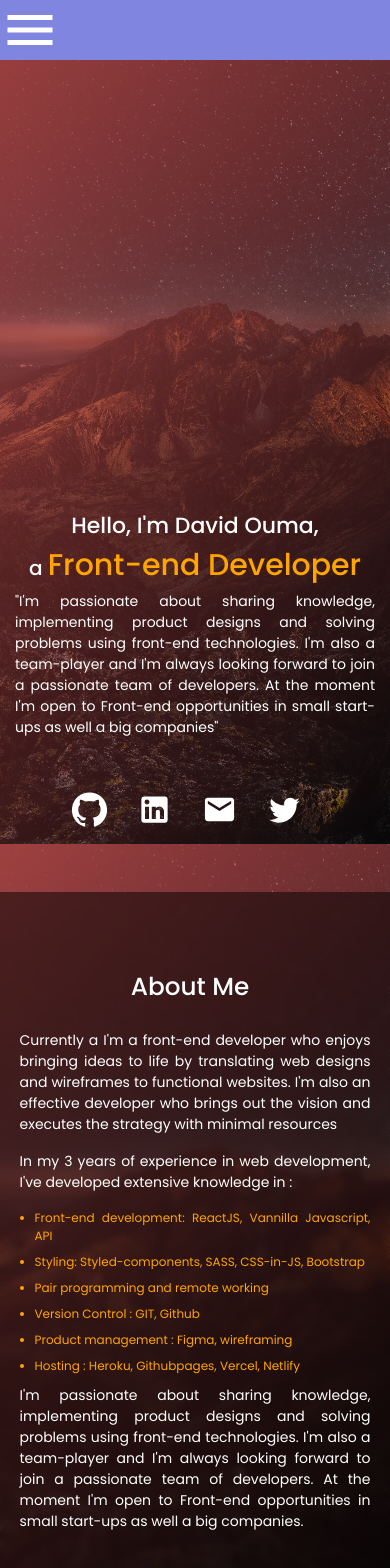
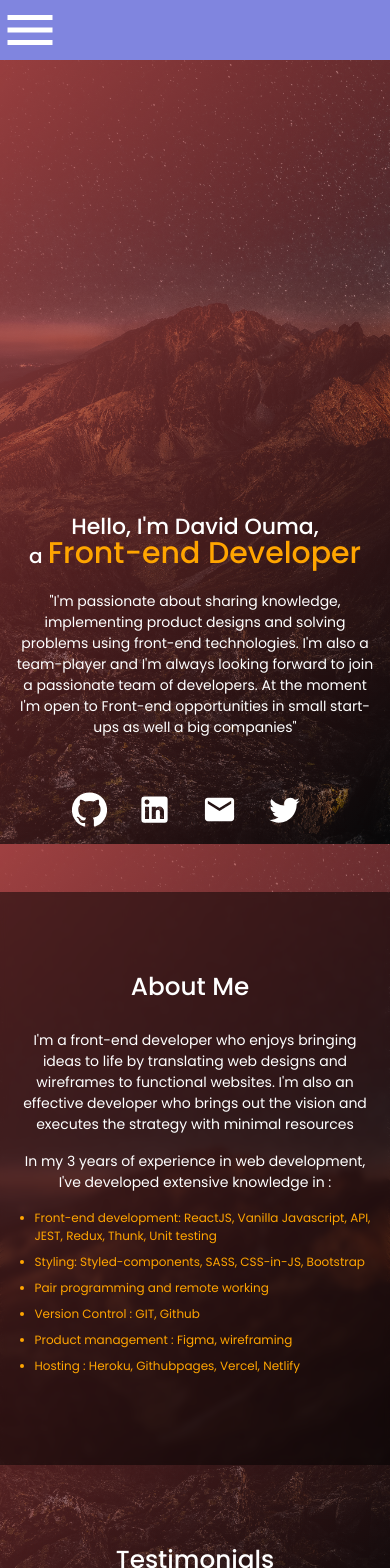
Before and after one commit to daudi13/daudi, a React (Create React App) app: page / in a window 390 px wide. Shown: the top 1568 px of the page. Built offline with nearby package versions, Linux system fonts and the light colour scheme.

Commit message:
add test align center

```diff
--- a/src/components/Routes/Homepage/Homepage.css
+++ b/src/components/Routes/Homepage/Homepage.css
@@ -152,10 +152,18 @@ body {
   .hello {
     font-size: 22px;
     color: #fff;
+    line-height: 0px;
+    text-align: center;
   }
 
   .job-des {
     font-size: 20px;
+    text-align: center;
+    margin-bottom: 20px;
+  }
+
+  .openner {
+    text-align: center;
   }
 
   .special {
@@ -184,6 +192,10 @@ body {
     font-size: 35px !important;
   }
 
+  .about-desc {
+    text-align: center;
+  }
+
   .desc {
     width: 90%;
   }
@@ -204,4 +216,8 @@ body {
   .pix {
     display: none;
   }
+
+  .section-two {
+    display: none;
+  }
 }
--- a/src/components/Routes/Homepage/Homepage.js
+++ b/src/components/Routes/Homepage/Homepage.js
@@ -43,21 +43,21 @@ function Homepage() {
         <div className="about-title"><h2>About Me</h2><span><hr className="line"/></span></div>
         <div className="desc">
           <div className="wording">
-        <p className="belief">
-          Currently a I'm a front-end developer who enjoys bringing ideas to life by translating web designs and wireframes to functional websites. I'm also an effective developer who brings out the vision and executes the strategy with minimal resources
+        <p className="belief about-desc">
+          I'm a front-end developer who enjoys bringing ideas to life by translating web designs and wireframes to functional websites. I'm also an effective developer who brings out the vision and executes the strategy with minimal resources
         </p>
-        <p className="belief">
+        <p className="belief about-desc">
           In my 3 years of experience in web development, I've developed extensive knowledge in :
         </p>
         <ul className="list">
-          <li> Front-end development: ReactJS, Vannilla Javascript, API</li>
+          <li> Front-end development: ReactJS, Vanilla Javascript, API, JEST, Redux, Thunk, Unit testing</li>
           <li>Styling: Styled-components, SASS, CSS-in-JS, Bootstrap </li>
           <li>Pair programming and remote working</li>
           <li>Version Control : GIT, Github</li>
           <li>Product management : Figma, wireframing</li>
           <li>Hosting : Heroku, Githubpages, Vercel, Netlify </li>
         </ul>
-        <p className="belief">
+        <p className="belief section-two">
           I'm passionate about sharing knowledge, implementing product designs and solving problems using front-end technologies. I'm also a team-player and I'm always looking forward to join a passionate team of developers. At the moment I'm open to Front-end opportunities in small start-ups as well a big companies.
             </p>
           </div>
--- a/src/components/Testimonials/Testimonials.css
+++ b/src/components/Testimonials/Testimonials.css
@@ -89,10 +89,6 @@
   top: 50% !important;
 }
 
-.App {
-  text-align: center;
-}
-
 @media only screen and (max-width: 934px) {
   .carousel-root {
     outline: 0;
@@ -128,5 +124,7 @@
     border-radius: 50%;
   }
 
-
+  .testimonial-title {
+    text-align: center;
+  }
 }
```
